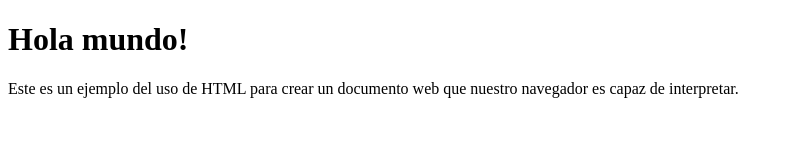
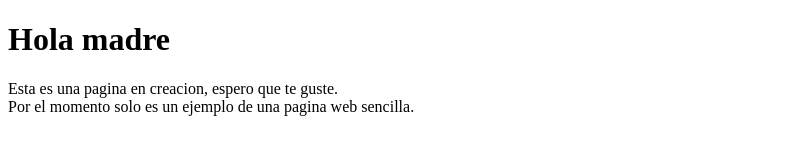
Before and after one commit to Mayessica/mi-web, a plain HTML site: page index.html in a window 1280 px wide. Shown: the whole page, without its empty margins (0-793 px from the left). Drawn offline with Linux system fonts and the light colour scheme.

Commit message:
Cambio inicial

```diff
--- a/index.html
+++ b/index.html
@@ -5,10 +5,11 @@
   </head>
   <body>
     <div id="una capa">
-      <h1>Hola mundo!</h1>
+      <h1>Hola madre</h1>
       <p>
-        Este es un ejemplo del uso de HTML para crear un documento web que
-        nuestro navegador es capaz de interpretar.
+        Esta es una pagina en creacion, espero que te guste.
+        <br />
+        Por el momento solo es un ejemplo de una pagina web sencilla.
       </p>
     </div>
   </body>
```
